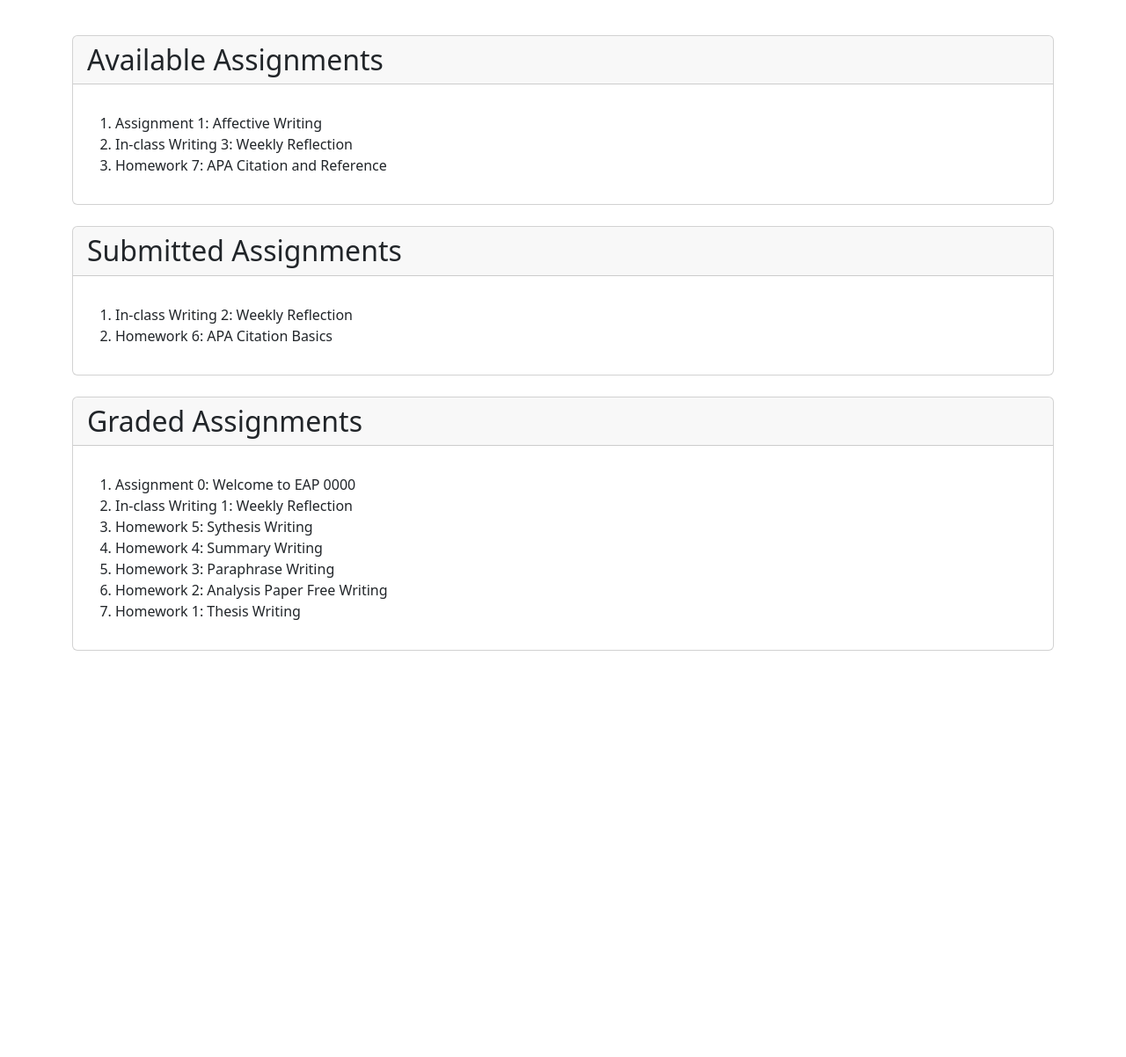
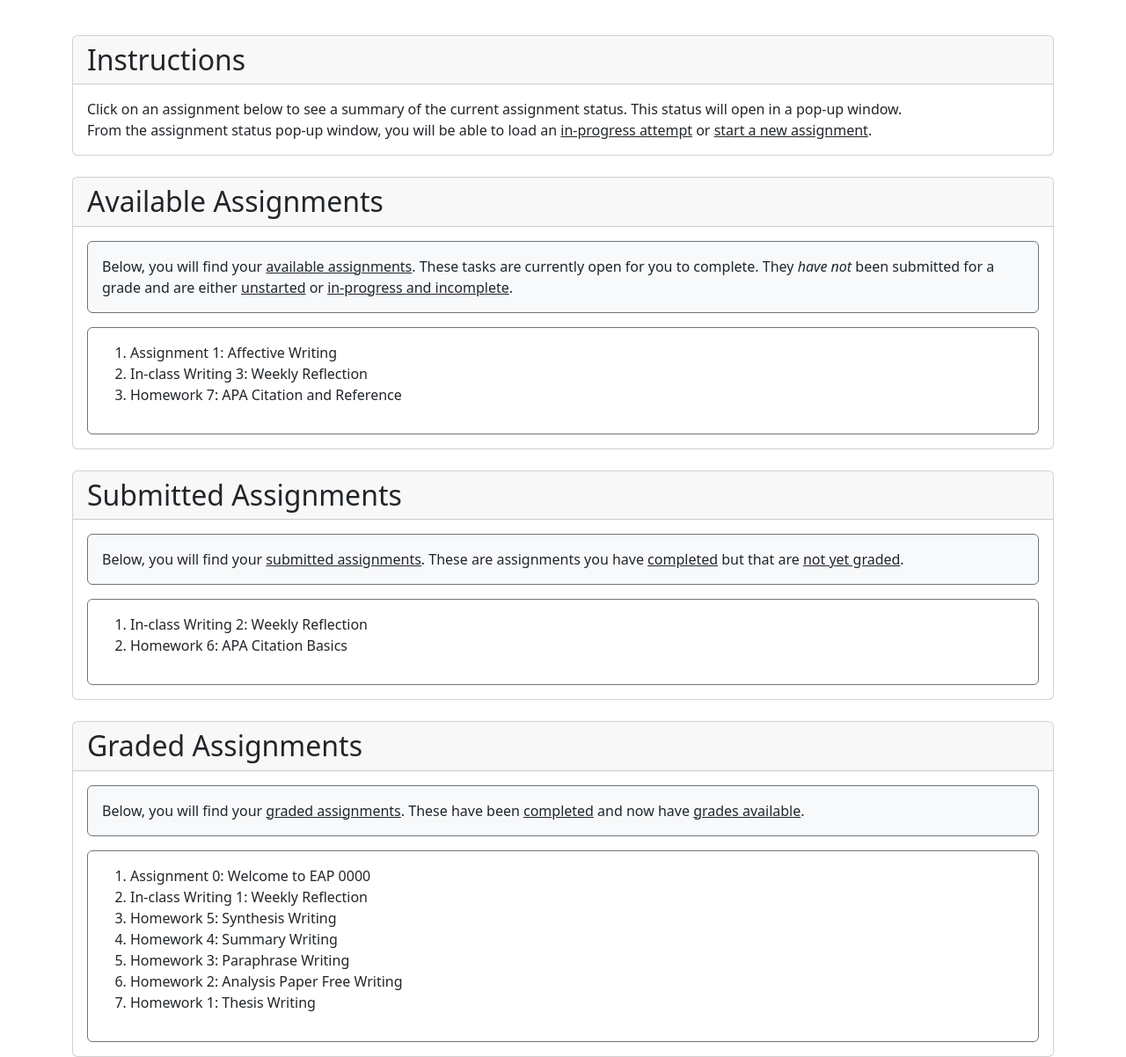
Before and after one commit to Naoru347/csci6561_hci_group_project, a plain HTML site: page Public/landing.html in a window 1280 px wide. Shown: the part 200-1402 px from the top of the page at 88% size. Before the commit the page ends 988 px from the top, so only its background shows below. Drawn offline with nearby package versions, Linux system fonts and the light colour scheme.

Commit message:
Finished first pass of landing page design. UPNEXT: Report Page

```diff
--- a/Public/landing.html
+++ b/Public/landing.html
@@ -2,32 +2,70 @@
 <html lang="en">
   <head>
     <title>FocusWrite Protected Composition Environment</title>
-        <meta charset="utf-8">
-        <meta name="viewport" content="width=device-width, initial-scale=1">
-        <link href="https://cdn.jsdelivr.net/npm/bootstrap@5.3.3/dist/css/bootstrap.min.css" rel="stylesheet">
-        <script src="https://cdn.jsdelivr.net/npm/bootstrap@5.3.3/dist/js/bootstrap.bundle.min.js"></script>
+    <meta charset="utf-8" />
+    <meta name="viewport" content="width=device-width, initial-scale=1" />
+    <!-- Bootstrap CSS -->
+    <link
+      href="https://cdn.jsdelivr.net/npm/bootstrap@5.3.3/dist/css/bootstrap.min.css"
+      rel="stylesheet"
+    />
   </head>
   <body>
+    <!-- Top Header (Jumbotron-style) -->
     <div class="p-5 bg-primary text-white text-center">
       <h1>FocusWrite</h1>
-            <p>A protected composition environment to help students master academic, professional, and technical writing</p>
+      <p>
+        A protected composition environment to help students master academic,
+        professional, and technical writing
+      </p>
     </div>
-<!-- Main container -->
+
+    <!-- Main Container -->
     <div class="container my-5">
+
+      <!-- Card: General Instructions -->
+      <div class="card mb-4">
+        <div class="card-header">
+          <h2 class="card-title m-0">Instructions</h2>
+        </div>
+        <div class="card-body">
+          <!-- Box for instructions -->
+            <p class="mb-0">
+              Click on an assignment below to see a summary of the current
+              assignment status. This status will open in a pop-up window.
+            </p>
+            <p class="mb-0">
+              From the assignment status pop-up window, you will be able to
+              load an <u>in-progress attempt</u> or <u>start a new assignment</u>.
+            </p>
+        </div>
+      </div>
+
       <!-- Card 1: Available Assignments -->
       <div class="card mb-4">
         <div class="card-header">
           <h2 class="card-title m-0">Available Assignments</h2>
         </div>
         <div class="card-body">
-        <p>
-          <!-- TEMPORARILY - OL - REPLACE WITH DYNAMIC CONTENT -->
+          <!-- Box for instructions -->
+          <div class="p-3 mb-3 border border-secondary rounded bg-light">
+            <p class="mb-0">
+              Below, you will find your <u>available assignments</u>. These
+              tasks are currently open for you to complete. They <i>have not</i>
+              been submitted for a grade and are either <u>unstarted</u> or
+              <u>in-progress and incomplete</u>.
+            </p>
+          </div>
+
+          <!-- Box for the list of assignments -->
+          <div class="p-3 border border-secondary rounded">
+            <!-- TEMPORARILY USING OL - TO POPULATE DYNAMICALLY LATER-->
             <ol>
               <li>Assignment 1: Affective Writing</li>
               <li>In-class Writing 3: Weekly Reflection</li>
               <li>Homework 7: APA Citation and Reference</li>
             </ol>
-        </p>
+          </div>
         </div>
       </div>
 
@@ -37,13 +75,22 @@
           <h2 class="card-title m-0">Submitted Assignments</h2>
         </div>
         <div class="card-body">
-        <p>
-          <!-- TEMPORARILY - OL - REPLACE WITH DYNAMIC CONTENT -->
+          <!-- Box for instructions -->
+          <div class="p-3 mb-3 border border-secondary rounded bg-light">
+            <p class="mb-0">
+              Below, you will find your <u>submitted assignments</u>. These
+              are assignments you have <u>completed</u> but that are
+              <u>not yet graded</u>.
+            </p>
+          </div>
+
+          <!-- Box for the list of assignments -->
+          <div class="p-3 border border-secondary rounded">
             <ol>
               <li>In-class Writing 2: Weekly Reflection</li>
               <li>Homework 6: APA Citation Basics</li>
             </ol>
-        </p>
+          </div>
         </div>
       </div>
 
@@ -53,20 +100,35 @@
           <h2 class="card-title m-0">Graded Assignments</h2>
         </div>
         <div class="card-body">
-        <p>
-          <!-- TEMPORARILY - OL - REPLACE WITH DYNAMIC CONTENT -->
+          <!-- Box for instructions -->
+          <div class="p-3 mb-3 border border-secondary rounded bg-light">
+            <p class="mb-0">
+              Below, you will find your <u>graded assignments</u>. These
+              have been <u>completed</u> and now have <u>grades available</u>.
+            </p>
+          </div>
+
+          <!-- Box for the list of assignments -->
+          <div class="p-3 border border-secondary rounded">
             <ol>
               <li>Assignment 0: Welcome to EAP 0000</li>
               <li>In-class Writing 1: Weekly Reflection</li>
-            <li>Homework 5: Sythesis Writing</li>
+              <li>Homework 5: Synthesis Writing</li>
               <li>Homework 4: Summary Writing</li>
               <li>Homework 3: Paraphrase Writing</li>
               <li>Homework 2: Analysis Paper Free Writing</li>
               <li>Homework 1: Thesis Writing</li>
             </ol>
-        </p>
           </div>
         </div>
       </div>
+
+    </div>
+    <!-- End Main Container -->
+
+    <!-- Bootstrap Bundle (includes Popper) -->
+    <script
+      src="https://cdn.jsdelivr.net/npm/bootstrap@5.3.3/dist/js/bootstrap.bundle.min.js"
+    ></script>
   </body>
 </html>
```
Lines whose indentation alone changed are shown as unchanged.
